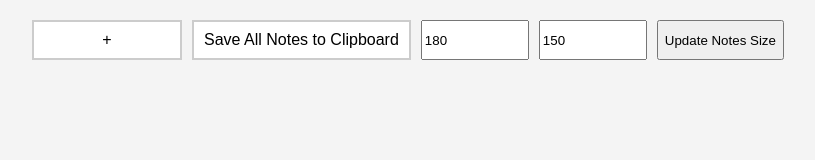
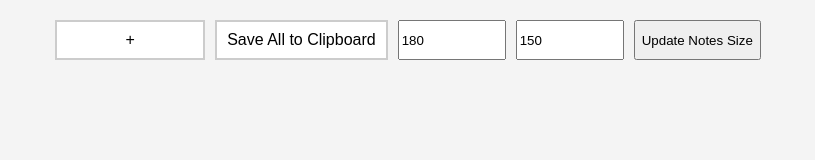
Before and after one commit to apzhang7/create-wishlists, a plain HTML site: page index.html in a window 1280 px wide. Shown: the whole page, without its empty margins (232-1047 px from the left). Drawn offline with Linux system fonts and the light colour scheme.

Commit message:
small cosmetic edit

```diff
--- a/index.html
+++ b/index.html
@@ -3,13 +3,13 @@
 <head>
     <meta charset="UTF-8">
     <meta name="viewport" content="width=device-width, initial-scale=1.0">
-    <title>Note Grid</title>
+    <title>Create Wishlist</title>
     <link rel="stylesheet" href="css/main.css">
 </head>
 <body>
     <div class="controls">
         <button id="addNoteButton" onclick="addNote()">+</button>
-        <button id="saveNotesButton" onclick="copyNotesToClipboard()">Save All Notes to Clipboard</button>
+        <button id="saveNotesButton" onclick="copyNotesToClipboard()">Save All to Clipboard</button>
         <input type="number" id="noteWidth" placeholder="Width (px)" min="100" value="180">
         <input type="number" id="noteHeight" placeholder="Height (px)" min="100" value="150">
         <button id="updateNotesButton">Update Notes Size</button>
```
